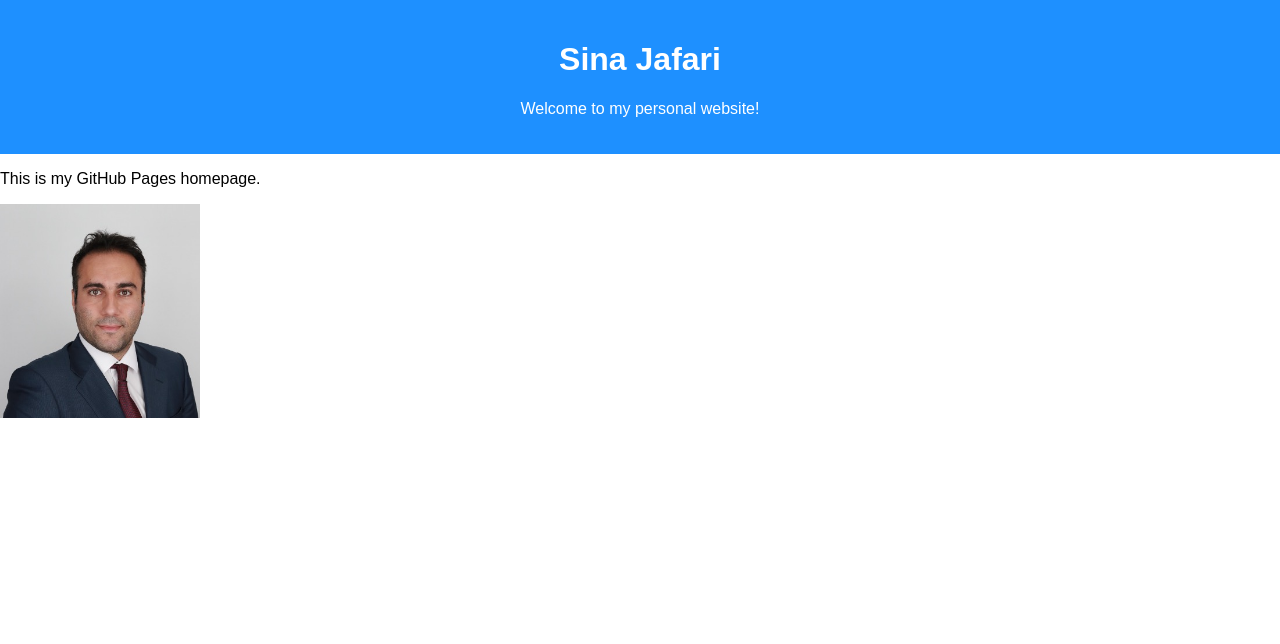
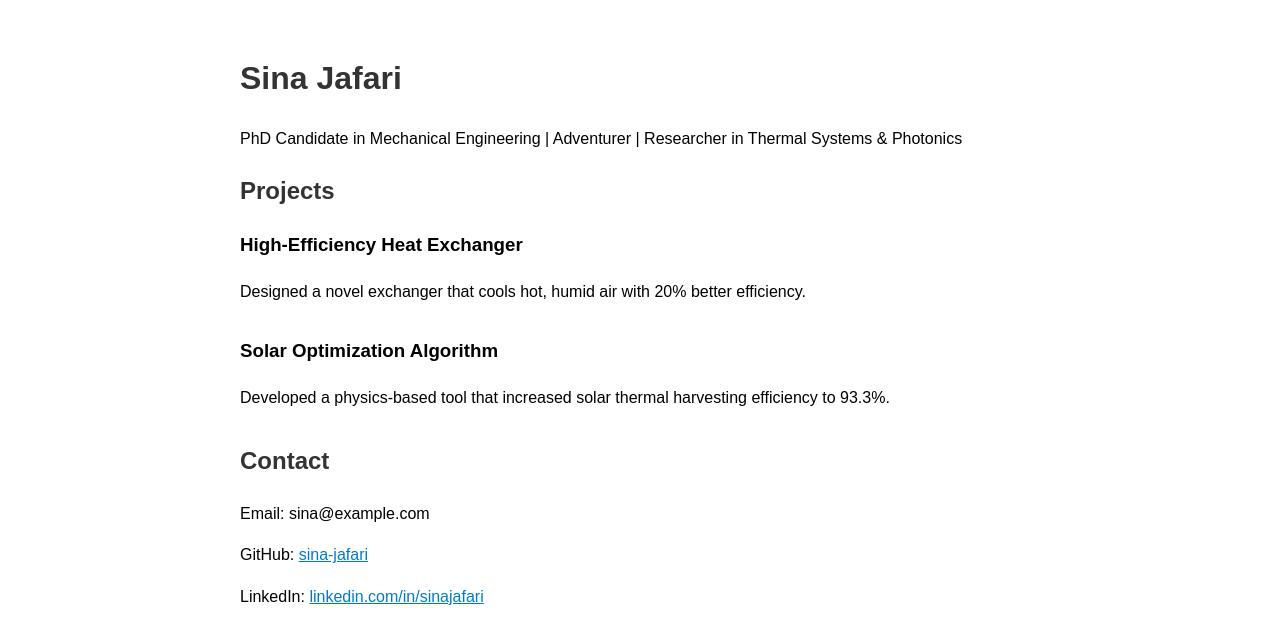
Before and after one commit to sina-jafari/resume, a plain HTML site: page index.html in a window 1280 px wide. Drawn offline with Linux system fonts and the light colour scheme.

Commit message:
Update index.html

```diff
--- a/index.html
+++ b/index.html
@@ -1,31 +1,44 @@
 <!DOCTYPE html>
-<html>
+<html lang="en">
 <head>
-  <title>Sina Jafari</title>
+  <meta charset="UTF-8">
+  <title>Sina Jafari | Portfolio</title>
   <style>
     body {
       font-family: Arial, sans-serif;
-      margin: 0;
+      padding: 2em;
+      max-width: 800px;
+      margin: auto;
+      line-height: 1.6;
     }
-    header {
-      background-color: #1e90ff;
-      color: white;
-      padding: 20px;
-      text-align: center;
+    h1, h2 {
+      color: #333;
+    }
+    a {
+      color: #007acc;
+    }
+    .project {
+      margin-bottom: 2em;
     }
   </style>
 </head>
 <body>
+  <h1>Sina Jafari</h1>
+  <p>PhD Candidate in Mechanical Engineering | Adventurer | Researcher in Thermal Systems & Photonics</p>
 
-  <header>
-    <h1>Sina Jafari</h1>
-    <p>Welcome to my personal website!</p>
-  </header>
+  <h2>Projects</h2>
+  <div class="project">
+    <h3>High-Efficiency Heat Exchanger</h3>
+    <p>Designed a novel exchanger that cools hot, humid air with 20% better efficiency.</p>
+  </div>
+  <div class="project">
+    <h3>Solar Optimization Algorithm</h3>
+    <p>Developed a physics-based tool that increased solar thermal harvesting efficiency to 93.3%.</p>
+  </div>
 
-  <main>
-    <p>This is my GitHub Pages homepage.</p>
-    <img src="profile.jpg" alt="My Photo" width="200">
-  </main>
-
+  <h2>Contact</h2>
+  <p>Email: sina@example.com</p>
+  <p>GitHub: <a href="https://github.com/sina-jafari">sina-jafari</a></p>
+  <p>LinkedIn: <a href="https://linkedin.com/in/sinajafari">linkedin.com/in/sinajafari</a></p>
 </body>
 </html>
```
